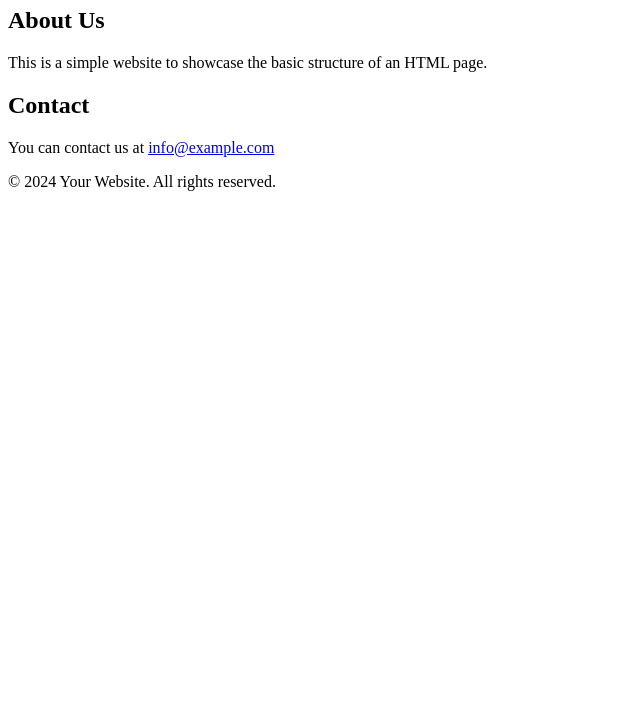
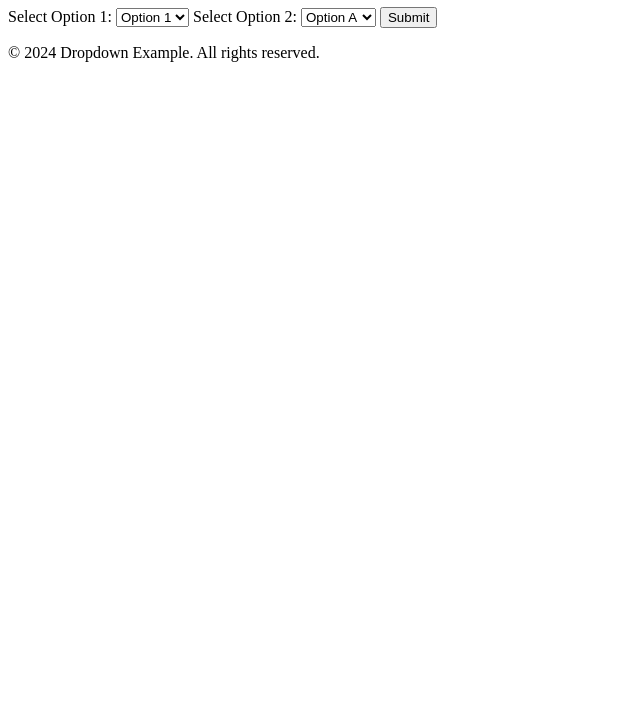
Before and after one commit to emead907/score_tracker, a plain HTML site: page index.html in a window 1280 px wide. Shown: the part 73-800 px from the top of the page, without its empty margins (0-640 px from the left). Drawn offline with Linux system fonts and the light colour scheme.

Commit message:
Update index.html

```diff
--- a/index.html
+++ b/index.html
@@ -3,34 +3,37 @@
 <head>
     <meta charset="UTF-8">
     <meta name="viewport" content="width=device-width, initial-scale=1.0">
-    <title>Your Website Title</title>
+    <title>Dropdown Example</title>
     <!-- You can include additional meta tags, stylesheets, or scripts in the head section -->
 </head>
 <body>
 
-    <!-- Your webpage content goes here -->
     <header>
-        <h1>Welcome to Your Website</h1>
+        <h1>Dropdown Example</h1>
     </header>
 
-    <nav>
-        <!-- You can add navigation links here -->
-    </nav>
+    <main>
+        <form>
+            <label for="dropdown1">Select Option 1:</label>
+            <select id="dropdown1" name="dropdown1">
+                <option value="option1">Option 1</option>
+                <option value="option2">Option 2</option>
+                <option value="option3">Option 3</option>
+            </select>
 
-    <main>
-        <section>
-            <h2>About Us</h2>
-            <p>This is a simple website to showcase the basic structure of an HTML page.</p>
-        </section>
+            <label for="dropdown2">Select Option 2:</label>
+            <select id="dropdown2" name="dropdown2">
+                <option value="optionA">Option A</option>
+                <option value="optionB">Option B</option>
+                <option value="optionC">Option C</option>
+            </select>
 
-        <section>
-            <h2>Contact</h2>
-            <p>You can contact us at <a href="mailto:info@example.com">info@example.com</a></p>
-        </section>
+            <input type="submit" value="Submit">
+        </form>
     </main>
 
     <footer>
-        <p>&copy; 2024 Your Website. All rights reserved.</p>
+        <p>&copy; 2024 Dropdown Example. All rights reserved.</p>
     </footer>
 
 </body>
```
